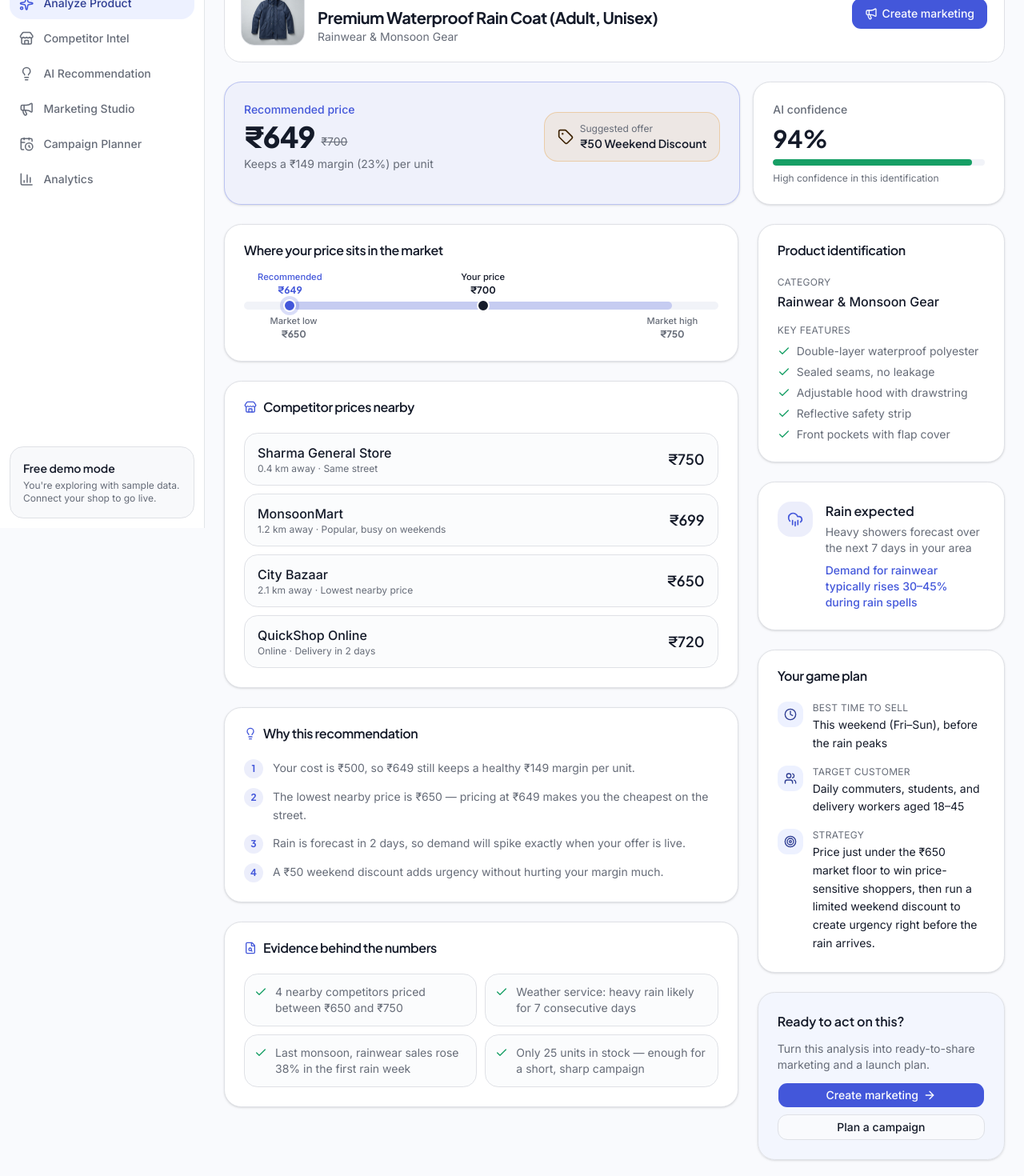
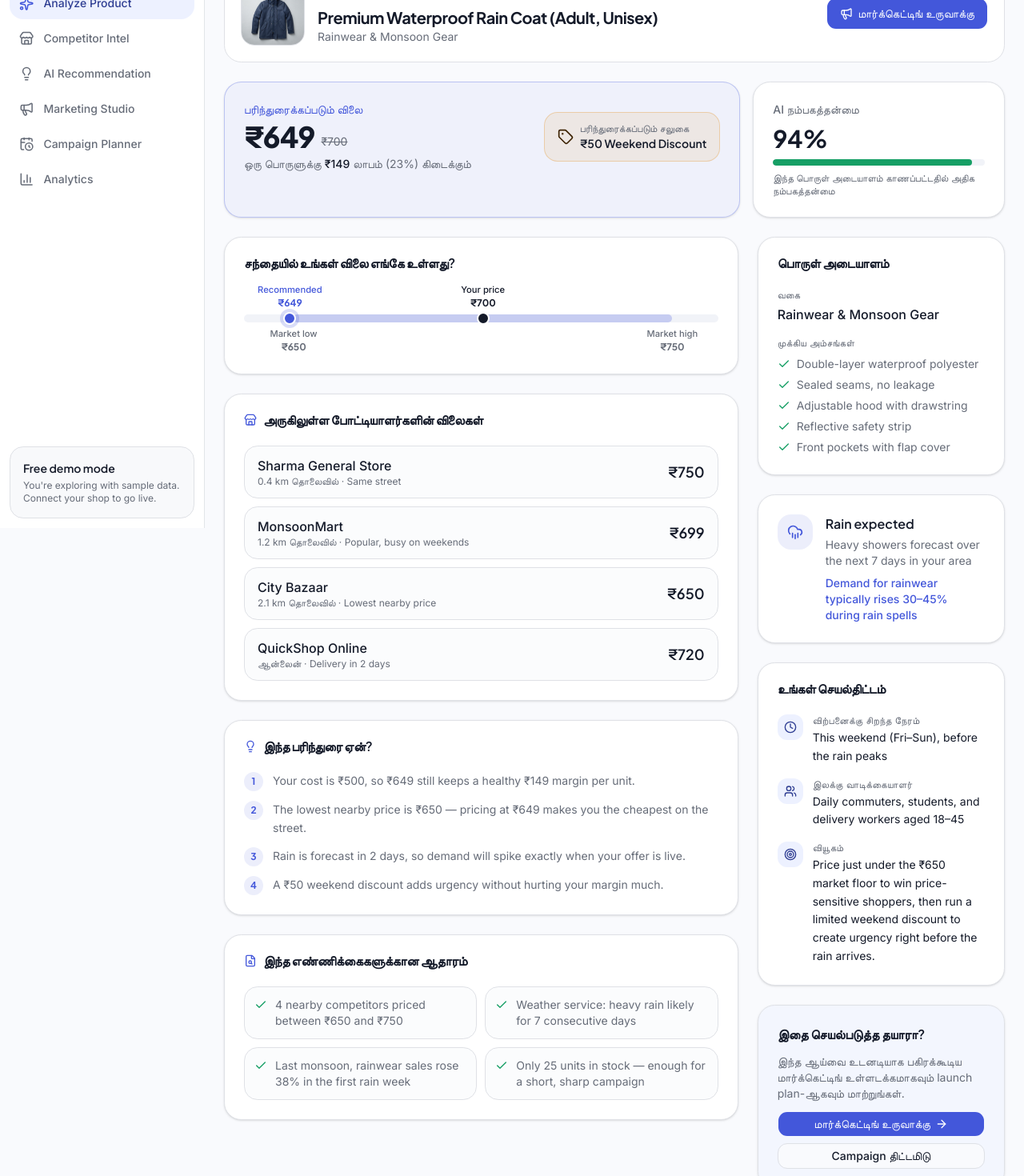
Before and after one commit to Kabbilan/localbiz-ai, a Next.js app: page /analyze/results in a window 1280 px wide. Shown: the part 140-1610 px from the top of the page at 80% size. Built offline with nearby package versions, Linux system fonts and the light colour scheme.

Commit message:
Localize ResultsPage content to Tamil
Updated text content to Tamil for localization. Adjusted layout and formatting for better readability.

```diff
--- a/app/(app)/analyze/results/page.tsx
+++ b/app/(app)/analyze/results/page.tsx
@@ -24,6 +24,7 @@ import { Progress } from '@/components/ui/progress'
 
 export default async function ResultsPage() {
   const r = await api.getAnalysisResult()
+
   const margin = r.recommendedPrice - r.cost
   const marginPct = Math.round((margin / r.recommendedPrice) * 100)
 
@@ -32,60 +33,108 @@ export default async function ResultsPage() {
       {/* Header */}
       <div className="flex flex-col gap-4 rounded-2xl border border-border bg-card p-5 sm:flex-row sm:items-center">
         <div className="relative size-20 shrink-0 overflow-hidden rounded-xl border border-border bg-muted">
-          <Image src="/products/raincoat.png" alt={r.identification} fill className="object-cover" sizes="80px" />
+          <Image
+            src="/products/raincoat.png"
+            alt={r.identification}
+            fill
+            className="object-cover"
+            sizes="80px"
+          />
         </div>
+
         <div className="min-w-0 flex-1">
           <div className="flex flex-wrap items-center gap-2">
             <Badge variant="success">
               <BadgeCheck />
-              Analysis complete
+              ஆய்வு முடிந்தது
             </Badge>
+
             <DemandBadge demand={r.demand} />
           </div>
-          <h2 className="mt-2 font-display text-xl font-bold tracking-tight">{r.identification}</h2>
-          <p className="text-sm text-muted-foreground">{r.category}</p>
+
+          <h2 className="mt-2 font-display text-xl font-bold tracking-tight">
+            {r.identification}
+          </h2>
+
+          <p className="text-sm text-muted-foreground">
+            {r.category}
+          </p>
         </div>
-        <Button size="lg" className="h-10 shrink-0 px-4" render={<Link href="/marketing" />}>
+
+        <Button
+          size="lg"
+          className="h-10 shrink-0 px-4"
+          render={<Link href="/marketing" />}
+        >
           <Megaphone />
-          Create marketing
+          மார்க்கெட்டிங் உருவாக்கு
         </Button>
       </div>
 
       {/* Top recommendation banner */}
       <div className="grid gap-4 md:grid-cols-3">
-        <Card className="md:col-span-2 border-primary/30 bg-primary/5">
+        <Card className="border-primary/30 bg-primary/5 md:col-span-2">
           <CardContent className="flex flex-col gap-4 p-6 sm:flex-row sm:items-center">
             <div className="flex-1">
-              <p className="text-sm font-medium text-primary">Recommended price</p>
+              <p className="text-sm font-medium text-primary">
+                பரிந்துரைக்கப்படும் விலை
+              </p>
+
               <div className="mt-1 flex items-end gap-2">
                 <span className="font-display text-4xl font-extrabold tracking-tight">
                   {formatCurrency(r.recommendedPrice)}
                 </span>
+
                 <span className="mb-1 text-sm text-muted-foreground line-through">
                   {formatCurrency(r.currentPrice)}
                 </span>
               </div>
+
               <p className="mt-1 text-sm text-muted-foreground">
-                Keeps a {formatCurrency(margin)} margin ({marginPct}%) per unit
+                ஒரு பொருளுக்கு{' '}
+                <span className="font-medium text-foreground">
+                  {formatCurrency(margin)}
+                </span>{' '}
+                லாபம் ({marginPct}%) கிடைக்கும்
               </p>
             </div>
+
             <div className="flex items-center gap-2 rounded-xl border border-warning/30 bg-warning/10 px-4 py-3">
               <Tag className="size-5 text-warning-foreground" />
+
               <div>
-                <p className="text-xs text-muted-foreground">Suggested offer</p>
-                <p className="font-display text-sm font-semibold">{r.offer}</p>
+                <p className="text-xs text-muted-foreground">
+                  பரிந்துரைக்கப்படும் சலுகை
+                </p>
+
+                <p className="font-display text-sm font-semibold">
+                  {r.offer}
+                </p>
               </div>
             </div>
           </CardContent>
         </Card>
+
         <Card>
           <CardContent className="flex flex-col justify-center gap-2 p-6">
-            <p className="text-sm font-medium text-muted-foreground">AI confidence</p>
+            <p className="text-sm font-medium text-muted-foreground">
+              AI நம்பகத்தன்மை
+            </p>
+
             <div className="flex items-center gap-3">
-              <span className="font-display text-3xl font-bold">{r.confidence}%</span>
+              <span className="font-display text-3xl font-bold">
+                {r.confidence}%
+              </span>
             </div>
-            <Progress value={r.confidence} indicatorClassName="bg-success" />
-            <p className="text-xs text-muted-foreground">High confidence in this identification</p>
+
+            <Progress
+              value={r.confidence}
+              indicatorClassName="bg-success"
+            />
+
+            <p className="text-xs text-muted-foreground">
+              இந்த பொருள் அடையாளம் காணப்பட்டதில் அதிக நம்பகத்தன்மை
+            </p>
           </CardContent>
         </Card>
       </div>
@@ -96,8 +145,11 @@ export default async function ResultsPage() {
           {/* Price positioning */}
           <Card>
             <CardHeader>
-              <CardTitle>Where your price sits in the market</CardTitle>
+              <CardTitle>
+                சந்தையில் உங்கள் விலை எங்கே உள்ளது?
+              </CardTitle>
             </CardHeader>
+
             <CardContent>
               <PriceRangeBar
                 min={r.marketRange.min}
@@ -113,9 +165,10 @@ export default async function ResultsPage() {
             <CardHeader>
               <CardTitle className="flex items-center gap-2">
                 <Store className="size-4 text-primary" />
-                Competitor prices nearby
+                அருகிலுள்ள போட்டியாளர்களின் விலைகள்
               </CardTitle>
             </CardHeader>
+
             <CardContent className="flex flex-col gap-2.5">
               {r.competitorPrices.map((c) => (
                 <div
@@ -123,12 +176,21 @@ export default async function ResultsPage() {
                   className="flex items-center justify-between gap-3 rounded-xl border border-border bg-muted/30 px-4 py-3"
                 >
                   <div className="min-w-0">
-                    <p className="truncate font-medium">{c.shop}</p>
+                    <p className="truncate font-medium">
+                      {c.shop}
+                    </p>
+
                     <p className="text-xs text-muted-foreground">
-                      {c.distanceKm === 0 ? 'Online' : `${c.distanceKm} km away`} · {c.note}
+                      {c.distanceKm === 0
+                        ? 'ஆன்லைன்'
+                        : `${c.distanceKm} km தொலைவில்`}{' '}
+                      · {c.note}
                     </p>
                   </div>
-                  <span className="font-display text-lg font-semibold">{formatCurrency(c.price)}</span>
+
+                  <span className="font-display text-lg font-semibold">
+                    {formatCurrency(c.price)}
+                  </span>
                 </div>
               ))}
             </CardContent>
@@ -139,17 +201,24 @@ export default async function ResultsPage() {
             <CardHeader>
               <CardTitle className="flex items-center gap-2">
                 <Lightbulb className="size-4 text-primary" />
-                Why this recommendation
+                இந்த பரிந்துரை ஏன்?
               </CardTitle>
             </CardHeader>
+
             <CardContent>
               <ul className="flex flex-col gap-3">
                 {r.reasoning.map((why, i) => (
-                  <li key={i} className="flex gap-3 text-sm leading-relaxed">
+                  <li
+                    key={i}
+                    className="flex gap-3 text-sm leading-relaxed"
+                  >
                     <span className="flex size-6 shrink-0 items-center justify-center rounded-full bg-primary/10 font-display text-xs font-bold text-primary">
                       {i + 1}
                     </span>
-                    <span className="text-muted-foreground">{why}</span>
+
+                    <span className="text-muted-foreground">
+                      {why}
+                    </span>
                   </li>
                 ))}
               </ul>
@@ -161,9 +230,10 @@ export default async function ResultsPage() {
             <CardHeader>
               <CardTitle className="flex items-center gap-2">
                 <FileSearch className="size-4 text-primary" />
-                Evidence behind the numbers
+                இந்த எண்ணிக்கைகளுக்கான ஆதாரம்
               </CardTitle>
             </CardHeader>
+
             <CardContent>
               <ul className="grid gap-2.5 sm:grid-cols-2">
                 {r.evidence.map((e, i) => (
@@ -185,20 +255,38 @@ export default async function ResultsPage() {
           {/* Product identification */}
           <Card>
             <CardHeader>
-              <CardTitle>Product identification</CardTitle>
+              <CardTitle>
+                பொருள் அடையாளம்
+              </CardTitle>
             </CardHeader>
+
             <CardContent className="flex flex-col gap-4">
               <div>
-                <p className="text-xs uppercase tracking-wide text-muted-foreground">Category</p>
-                <p className="mt-1 font-medium">{r.category}</p>
+                <p className="text-xs uppercase tracking-wide text-muted-foreground">
+                  வகை
+                </p>
+
+                <p className="mt-1 font-medium">
+                  {r.category}
+                </p>
               </div>
+
               <div>
-                <p className="text-xs uppercase tracking-wide text-muted-foreground">Key features</p>
+                <p className="text-xs uppercase tracking-wide text-muted-foreground">
+                  முக்கிய அம்சங்கள்
+                </p>
+
                 <ul className="mt-2 flex flex-col gap-1.5">
                   {r.features.map((f) => (
-                    <li key={f} className="flex items-start gap-2 text-sm">
+                    <li
+                      key={f}
+                      className="flex items-start gap-2 text-sm"
+                    >
                       <Check className="mt-0.5 size-4 shrink-0 text-success" />
-                      <span className="text-muted-foreground">{f}</span>
+
+                      <span className="text-muted-foreground">
+                        {f}
+                      </span>
                     </li>
                   ))}
                 </ul>
@@ -212,10 +300,19 @@ export default async function ResultsPage() {
               <span className="flex size-11 shrink-0 items-center justify-center rounded-xl bg-primary/10 text-primary">
                 <CloudRain className="size-5" />
               </span>
+
               <div>
-                <p className="font-display font-semibold">{r.weather.condition}</p>
-                <p className="mt-1 text-sm text-muted-foreground">{r.weather.detail}</p>
-                <p className="mt-2 text-sm font-medium text-primary">{r.weather.impact}</p>
+                <p className="font-display font-semibold">
+                  {r.weather.condition}
+                </p>
+
+                <p className="mt-1 text-sm text-muted-foreground">
+                  {r.weather.detail}
+                </p>
+
+                <p className="mt-2 text-sm font-medium text-primary">
+                  {r.weather.impact}
+                </p>
               </div>
             </CardContent>
           </Card>
@@ -223,28 +320,59 @@ export default async function ResultsPage() {
           {/* Strategy details */}
           <Card>
             <CardHeader>
-              <CardTitle>Your game plan</CardTitle>
+              <CardTitle>
+                உங்கள் செயல்திட்டம்
+              </CardTitle>
             </CardHeader>
+
             <CardContent className="flex flex-col gap-4">
-              <InfoRow icon={Clock} label="Best time to sell" value={r.bestTime} />
-              <InfoRow icon={Users} label="Target customer" value={r.targetCustomer} />
-              <InfoRow icon={Target} label="Strategy" value={r.strategy} />
+              <InfoRow
+                icon={Clock}
+                label="விற்பனைக்கு சிறந்த நேரம்"
+                value={r.bestTime}
+              />
+
+              <InfoRow
+                icon={Users}
+                label="இலக்கு வாடிக்கையாளர்"
+                value={r.targetCustomer}
+              />
+
+              <InfoRow
+                icon={Target}
+                label="வியூகம்"
+                value={r.strategy}
+              />
             </CardContent>
           </Card>
 
+          {/* Action card */}
           <Card className="bg-secondary/50">
             <CardContent className="flex flex-col gap-3 p-6">
-              <p className="font-display font-semibold">Ready to act on this?</p>
+              <p className="font-display font-semibold">
+                இதை செயல்படுத்த தயாரா?
+              </p>
+
               <p className="text-sm text-muted-foreground">
-                Turn this analysis into ready-to-share marketing and a launch plan.
+                இந்த ஆய்வை உடனடியாக பகிரக்கூடிய மார்க்கெட்டிங்
+                உள்ளடக்கமாகவும் launch plan-ஆகவும் மாற்றுங்கள்.
               </p>
+
               <div className="flex flex-col gap-2">
-                <Button className="w-full" render={<Link href="/marketing" />}>
-                  Create marketing
+                <Button
+                  className="w-full"
+                  render={<Link href="/marketing" />}
+                >
+                  மார்க்கெட்டிங் உருவாக்கு
                   <ArrowRight />
                 </Button>
-                <Button variant="outline" className="w-full" render={<Link href="/campaigns" />}>
-                  Plan a campaign
+
+                <Button
+                  variant="outline"
+                  className="w-full"
+                  render={<Link href="/campaigns" />}
+                >
+                  Campaign திட்டமிடு
                 </Button>
               </div>
             </CardContent>
@@ -269,9 +397,15 @@ function InfoRow({
       <span className="flex size-8 shrink-0 items-center justify-center rounded-lg bg-secondary text-secondary-foreground">
         <Icon className="size-4" />
       </span>
+
       <div>
-        <p className="text-xs uppercase tracking-wide text-muted-foreground">{label}</p>
-        <p className="mt-0.5 text-sm leading-relaxed">{value}</p>
+        <p className="text-xs uppercase tracking-wide text-muted-foreground">
+          {label}
+        </p>
+
+        <p className="mt-0.5 text-sm leading-relaxed">
+          {value}
+        </p>
       </div>
     </div>
   )
```
